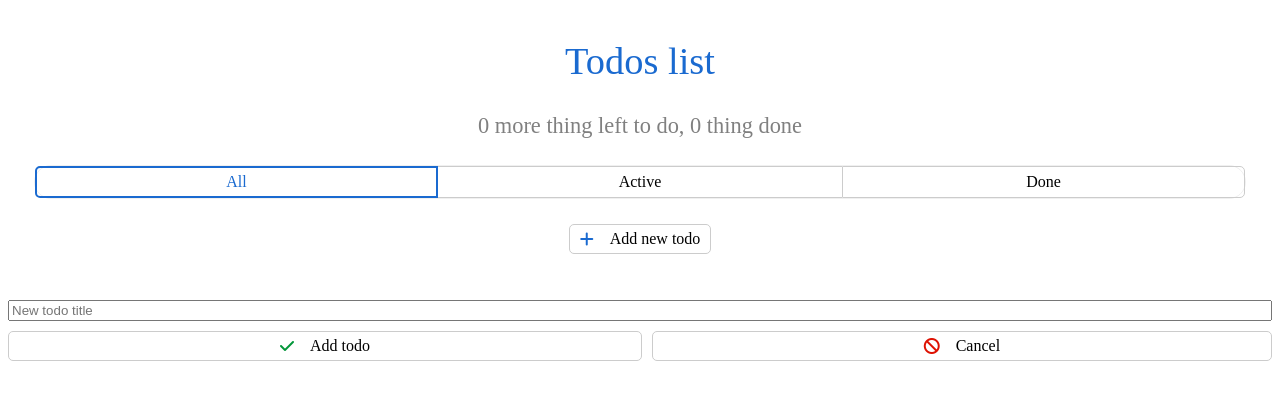
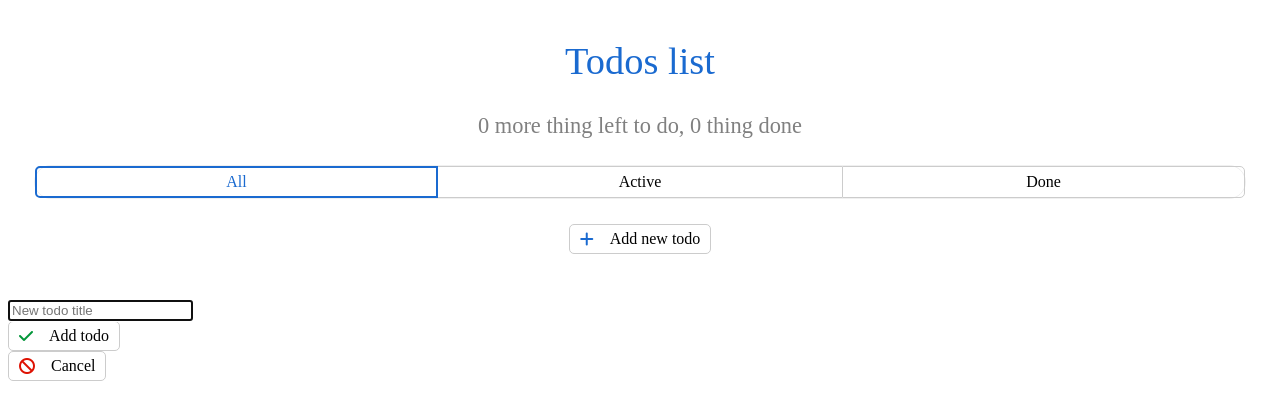
Before and after one commit to doosterhere/vue3-todo-app, a Vue app: page / in a window 1280 px wide. Both pictures are taken after a click on the button "Add new todo". Shown: the top 420 px of the page. Built offline with nearby package versions, Linux system fonts and the light colour scheme; no server answers.

Commit message:
Changing the FormAddTodo component
* Applied tailwind styles;
* <style> section has been removed;
* The input element is now in focus after the form appears.

```diff
--- a/src/components/FormAddTodo.vue
+++ b/src/components/FormAddTodo.vue
@@ -29,6 +29,10 @@ export default defineComponent({
       this.$emit('cancel-add-todo');
     }
   },
+  mounted() {
+    const inputRef = this.$refs.inputRef as { $el: HTMLInputElement };
+    inputRef.$el.focus();
+  },
   emits: ['add-todo', 'cancel-add-todo']
 });
 </script>
@@ -36,38 +40,22 @@ export default defineComponent({
 <template>
   <form
       @submit.prevent
-      class="form-todo"
+      class="flex flex-col gap-6"
   >
     <BaseInput
         v-model="newTodoTitle"
         placeholder="New todo title"
+        ref="inputRef"
     />
-    <div class="form-todo__actions">
-      <BaseButton @click="addTodo">
-        <i class="fa-solid fa-check"></i>
+    <div class="flex gap-6">
+      <BaseButton @click="addTodo" class="flex-shrink flex-grow flex-auto">
+        <i class="fa-solid fa-check text-done"></i>
         Add todo
       </BaseButton>
-      <BaseButton @click="cancelAddTodo">
-        <i class="fa-solid fa-ban"></i>
+      <BaseButton @click="cancelAddTodo" class="flex-shrink flex-grow flex-auto">
+        <i class="fa-solid fa-ban text-danger"></i>
         Cancel
       </BaseButton>
     </div>
   </form>
 </template>
-
-<style scoped lang="scss">
-.form-todo {
-  display: flex;
-  flex-direction: column;
-  gap: 10px;
-
-  .form-todo__actions {
-    display: flex;
-    gap: 10px;
-
-    button {
-      flex: 1 1 auto;
-    }
-  }
-}
-</style>
```
